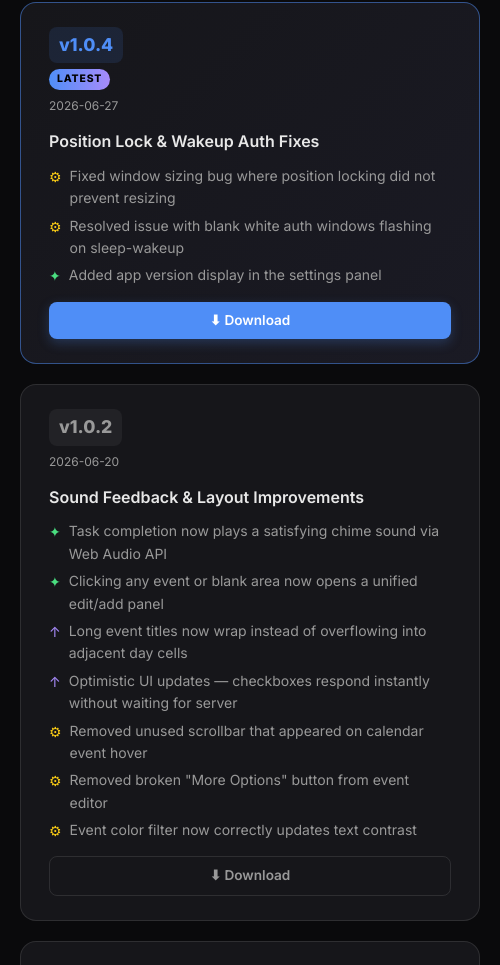
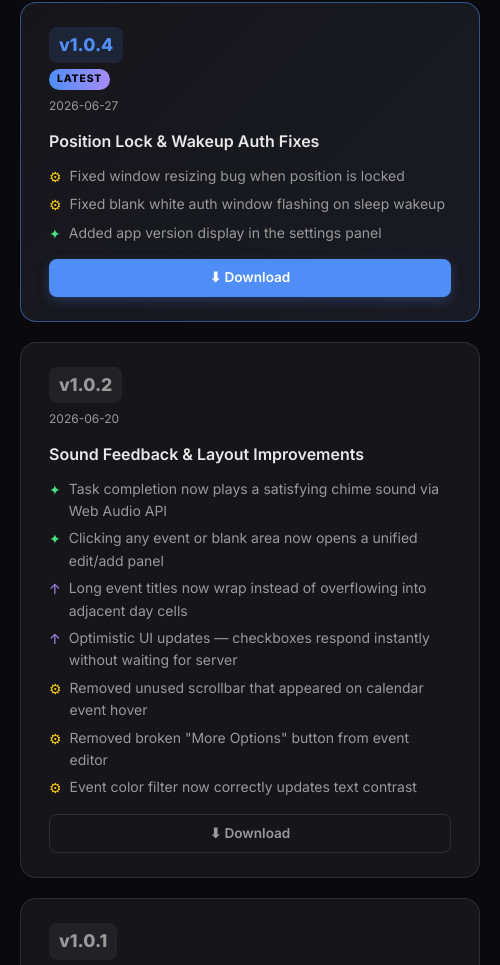
Before and after one commit to kidiksentrik/Calendar-On-Demand, an Electron app: page docs/index.html in a window 500 px wide. Shown: the part 2838-3803 px from the top of the page. Drawn offline with Linux system fonts and the light colour scheme.

Commit message:
docs: shorten v1.0.4 changelog notes and cleanup release script English logs

```diff
--- a/docs/index.html
+++ b/docs/index.html
@@ -366,8 +366,8 @@
                     <div class="cl-body">
                         <h3>Position Lock & Wakeup Auth Fixes</h3>
                         <ul class="cl-notes">
-                            <li class="fix">Fixed window sizing bug where position locking did not prevent resizing</li>
-                            <li class="fix">Resolved issue with blank white auth windows flashing on sleep-wakeup</li>
+                            <li class="fix">Fixed window resizing bug when position is locked</li>
+                            <li class="fix">Fixed blank white auth window flashing on sleep wakeup</li>
                             <li class="new">Added app version display in the settings panel</li>
                         </ul>
                     </div>
```
Also changed, not shown: 1 other file.
